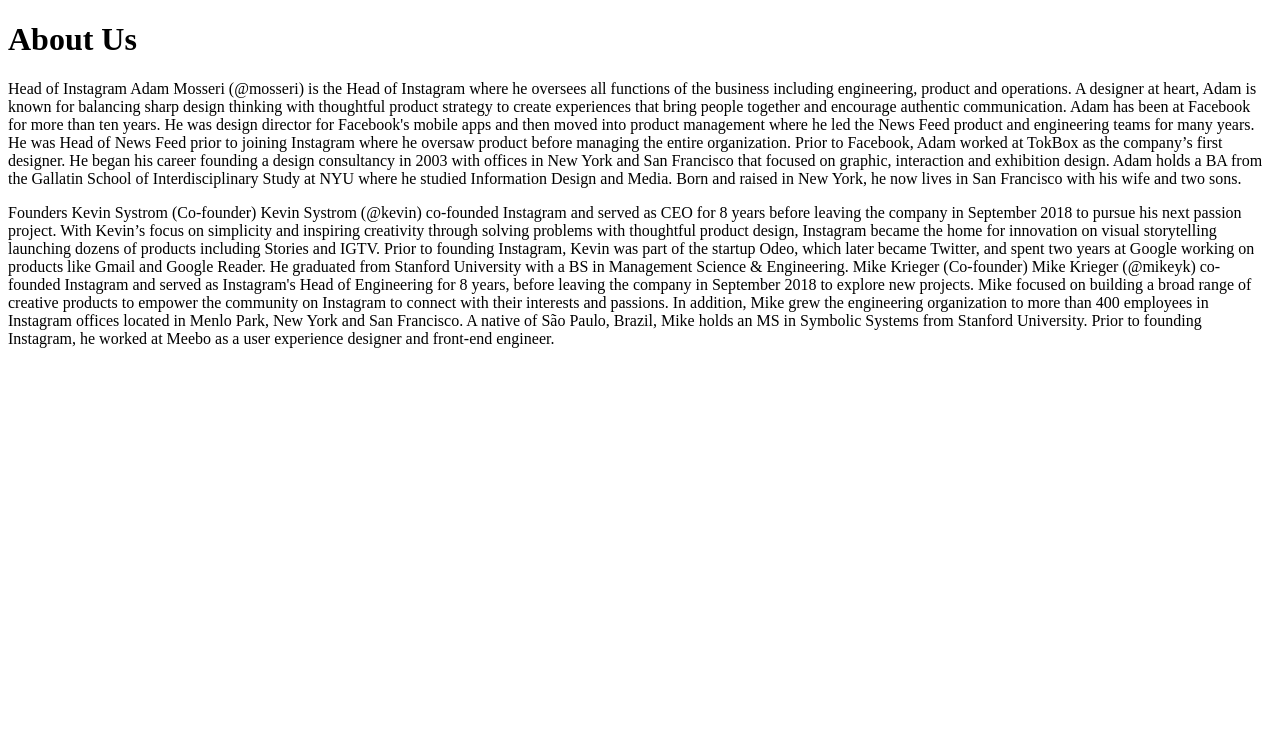
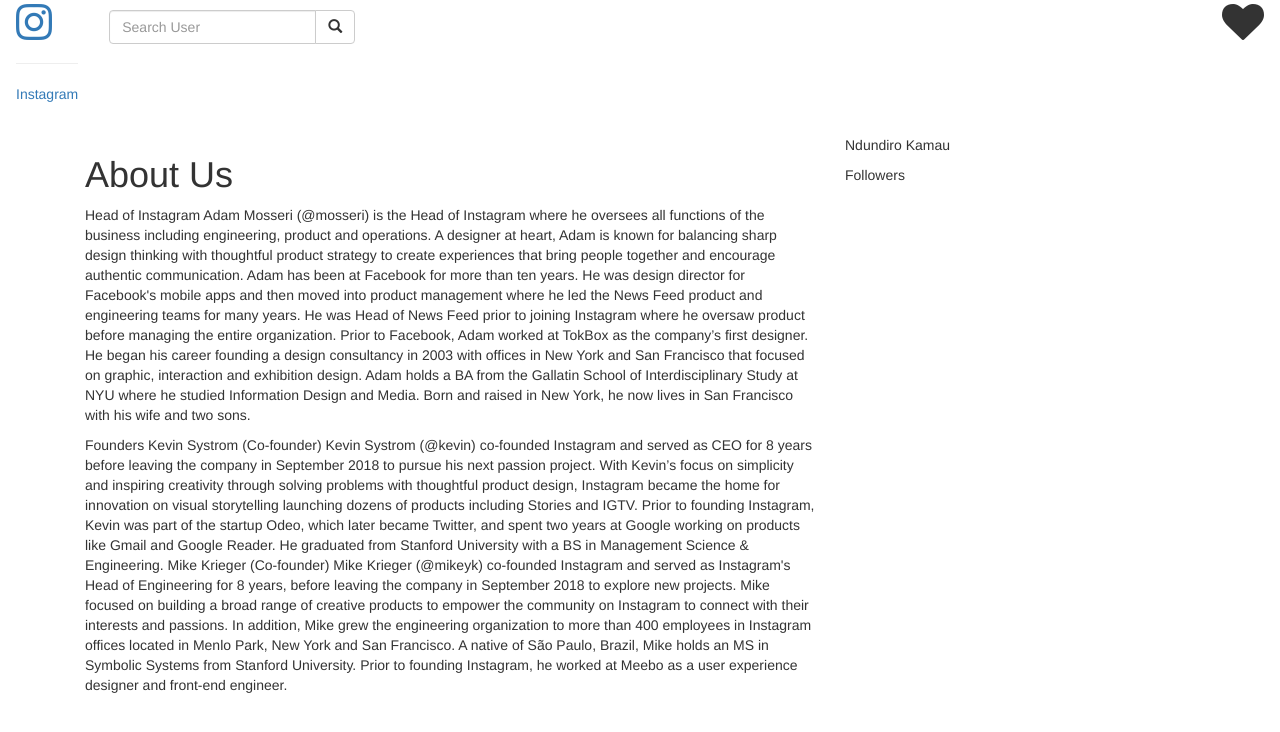
Before and after one commit to Ndundiro/Instagram-Clone, a Django app: template Instagram/templates/about.html in a window 1280 px wide. Shown: the top 732 px of the page. Run offline with Django 3.2, Linux system fonts and the light colour scheme; the template is opened without the code that fills it, so the values that code supplies are empty; some libraries are stand-ins or nearby versions.

Commit message:
Updates the views for home and welcome page,and my base.html template.

```diff
--- a/Instagram/templates/about.html
+++ b/Instagram/templates/about.html
@@ -1,4 +1,5 @@
 {%extends 'base.html' %}
+{% load bootstrap3 %}
 
 {% block content %}
     {{ block.super }}
--- a/Instagram/templates/base.html
+++ b/Instagram/templates/base.html
@@ -1,13 +1,44 @@
+{% load bootstrap3 %}
+{% load static %}
 <!DOCTYPE html>
 <html lang="en">
+
 <head>
     <meta charset="UTF-8">
-    <meta name="viewport" content="width=device-width, initial-scale=1.0">
-    <title>Document</title>
-</head>
-<body>
-    {% block content %}
+    {% if title %}
+    <title>Instagram CLone - {{title}}</title>
+    {% else %}
+    <title>Instagram Clone </title>
+    {% endif %}
+
+    {% block styles %}
+    {% bootstrap_css %}
+    <link rel="stylesheet" type="text/css" href="{% static 'Instagram/css/index.css' %}">
+    <link rel="stylesheet" href="https://cdnjs.cloudflare.com/ajax/libs/font-awesome/4.7.0/css/font-awesome.min.css">
     {% endblock %}
 
+</head>
+
+<body>
+    {% include 'navbar.html' %}
+    <div class="container">
+        <div class="col-md-8">
+            {% block content%}
+
+            {% endblock%}
+
+        </div>
+        <div class="col-md-4">
+            <p>Ndundiro Kamau</p>
+            <p>Followers</p>
+        </div>
+    </div>
+
+
+    {% block scripts %}
+    <script src="https://ajax.googleapis.com/ajax/libs/jquery/3.2.1/jquery.min.js"></script>
+    {% bootstrap_javascript %}
+    {% endblock %}
 </body>
+
 </html>
--- a/Instagram/templates/navbar.html
+++ b/Instagram/templates/navbar.html
@@ -13,7 +13,7 @@
         <div class="container-fluid">
             <!-- My Insta Icons on the left -->
             <span class="navbar-left">
-                <a href="/">
+                <a href="{% url 'insta-home' %}">
                     <div id="brand" class="instaicon logo d-none d-sm-block"></div>
                     <div class="instaicon mainicon d-block d-sm-none"></div>
                     <i class="fa fa-instagram fa-3x"></i>
@@ -46,11 +46,13 @@
                 <i class="fa fa-heart fa-3x"></i>
                 <a href="#" class="instaicon pers"></a>
             </span>
+    </nav>
 
 
 
+    <footer>
 
-    </nav>
+    </footer>
 
 </body>
 
```
Also changed, not shown: Instagram/templates/index.html (+8 -0 lines), Instagram/views.py (+12 -1 lines).
